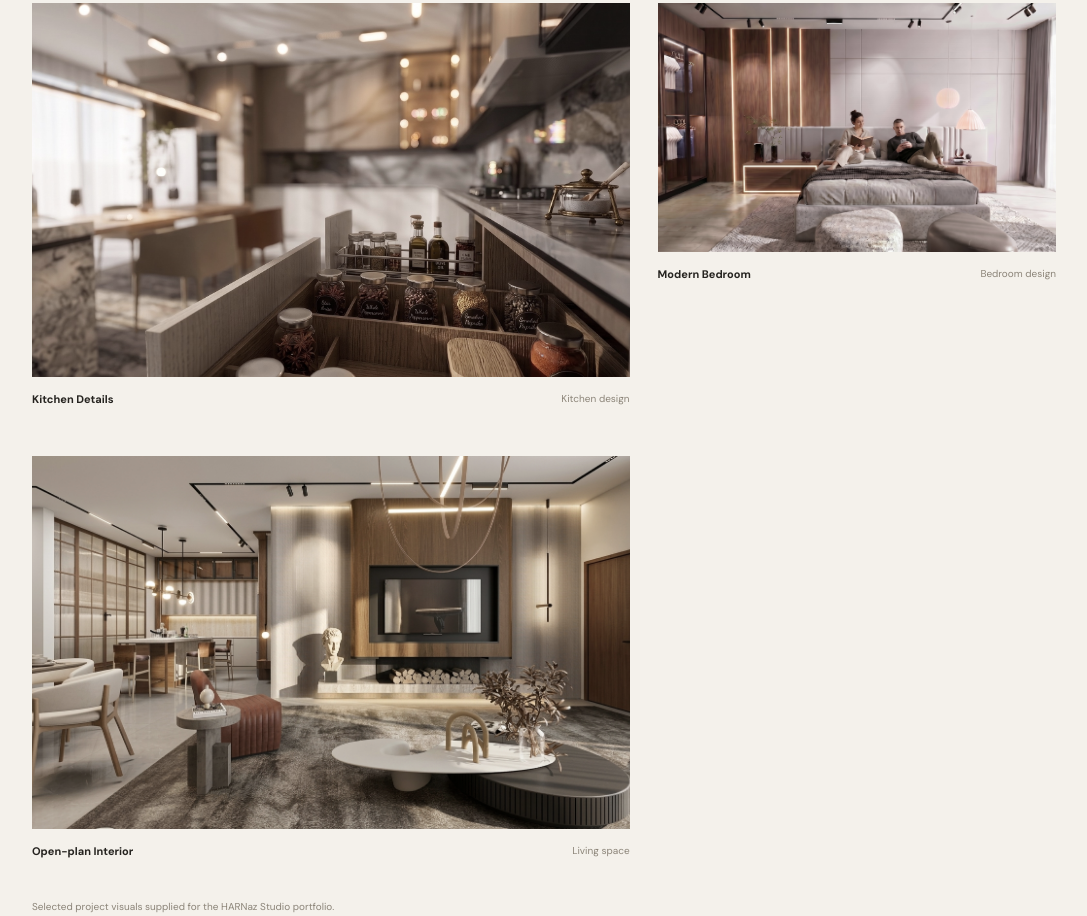
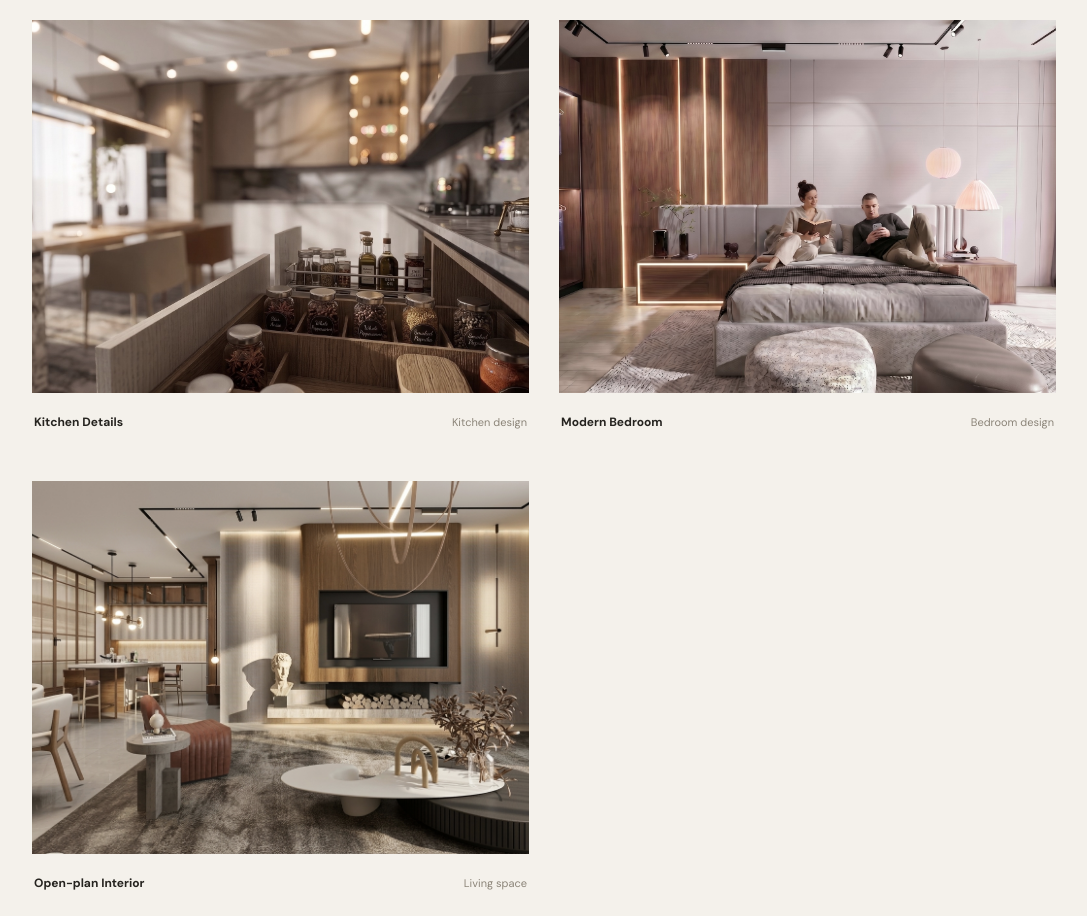
Before and after one commit to arkanahmed1995-cpu/harnazstudio, a plain HTML site: page index.html in a window 1280 px wide. Shown: the part 3465-4381 px from the top of the page, without its empty margins (96-1183 px from the left). Drawn offline with nearby package versions, Linux system fonts and the light colour scheme; a script that the page names is missing.

Commit message:
Update style.css

```diff
--- a/style.css
+++ b/style.css
@@ -37,7 +37,68 @@
 .intro{display:grid;grid-template-columns:1fr 2fr;gap:8vw;background:#f0ece4}.body-copy{font-size:14px;line-height:2;color:#70695e;max-width:590px}.under-link{display:inline-block;font-size:11px;border-bottom:1px solid #9a896f;padding-bottom:7px;margin-top:20px}
 .services{background:#e6e0d5}.section-head{display:flex;justify-content:space-between;align-items:flex-start}.section-head h2{margin-top:0}.service-grid{display:grid;grid-template-columns:repeat(3,1fr);border-top:1px solid #c9c0b2;margin-top:45px}.service{padding:28px 25px 30px 0;border-bottom:1px solid #c9c0b2;min-height:170px}.service:nth-child(3n+2),.service:nth-child(3n+3){padding-left:25px;border-left:1px solid #c9c0b2}.service>span,.process-grid>div>span{font-size:10px;color:#9b8667}.service h3,.process-grid h3{font:500 22px "Playfair Display",serif;margin:20px 0 9px}.service p,.process-grid p{font-size:12px;color:#777064;line-height:1.8;max-width:260px}
 .projects{background:#f4f1eb}.projects-top{display:flex;justify-content:space-between;align-items:end}.projects-top p{font-size:12px;color:#777166;line-height:1.8;max-width:310px;margin-bottom:38px}
-.project-grid{display:grid;grid-template-columns:1.2fr .8fr;gap:28px;align-items:start}.project-card{min-width:0}.project-photo{display:block;overflow:hidden;background:#d6d0c5;aspect-ratio:16/10}.project-photo img{display:block;width:100%;height:100%;object-fit:cover;transition:transform .7s cubic-bezier(.2,.7,.2,1);filter:saturate(.82)}.project-photo:hover img{transform:scale(1.045)}.project-label{display:flex;justify-content:space-between;gap:12px;padding:15px 0 22px;font-size:11px}.project-label span,.hint{color:#8b8478;font-size:10px}.project-card:nth-child(4n+1) .project-photo{aspect-ratio:16/10}.hint{margin-top:20px}
+
+.project-grid {
+  display: grid;
+  grid-template-columns: repeat(2, minmax(0, 1fr));
+  gap: 30px;
+  align-items: stretch;
+}
+
+.project-card {
+  min-width: 0;
+  display: flex;
+  flex-direction: column;
+}
+
+.project-photo {
+  display: block;
+  width: 100%;
+  aspect-ratio: 4 / 3;
+  overflow: hidden;
+  background: #e8dfd0;
+}
+
+.project-photo img {
+  display: block;
+  width: 100%;
+  height: 100%;
+  object-fit: cover;
+  transition: transform .7s cubic-bezier(.2,.7,.2,1);
+  filter: saturate(.88);
+}
+
+.project-photo:hover img {
+  transform: scale(1.045);
+}
+
+.project-label {
+  display: flex;
+  justify-content: space-between;
+  align-items: center;
+  gap: 12px;
+  min-height: 58px;
+  padding: 14px 2px;
+  font-size: 12px;
+}
+
+.project-label span,
+.hint {
+  color: #8b8478;
+  font-size: 11px;
+}
+
+.hint {
+  margin-top: 25px;
+}
+
+@media (max-width: 600px) {
+  .project-grid {
+    grid-template-columns: 1fr;
+    gap: 20px;
+  }
+}
+
 .statement{padding:100px 10vw;text-align:center;background:#292722;color:#f3f0e9}.statement p{font:italic 38px/1.35 "Playfair Display",serif}.statement span{font-size:10px;letter-spacing:.2em;color:#c7ad89}
 .process{background:#e7e1d6}.process-grid{display:grid;grid-template-columns:repeat(3,1fr);gap:35px;border-top:1px solid #c9c0b2;padding-top:28px}.process-grid>div{padding-right:20px}
 .contact{display:grid;grid-template-columns:1.2fr 1fr;gap:10vw;background:#f0ece4}.contact-details{align-self:center;display:flex;flex-direction:column;gap:28px}.contact-details div{display:flex;flex-direction:column;gap:9px}.contact-details small{font-size:9px;letter-spacing:.18em;color:#948a79}.contact-details a:not(.button),.contact-details span{font-size:13px}.button.dark{background:#292722;color:#f5f1e9;width:max-content;padding:16px 23px;font-size:11px}
```
